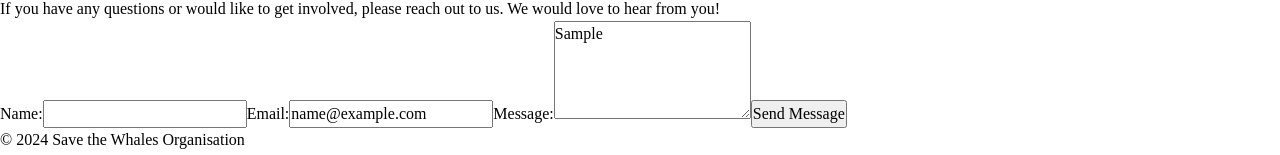
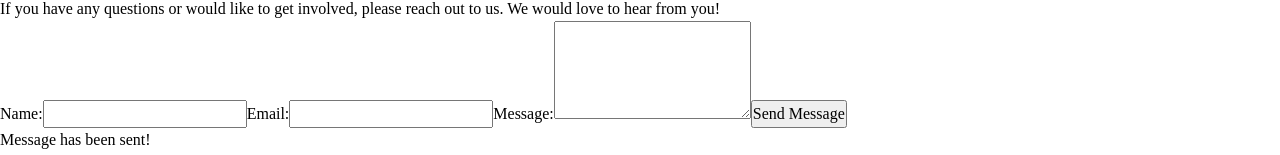
Before and after one commit to ShehanAnnasiwatta/Whale-Conservation-Vue-app, a Vue app in the folder client/: page / in a window 1280 px wide. Both pictures are taken after typing "Sample", "name@example.com", "Sample" into the empty fields and a click on the button "Send Message". Shown: the part 955-1110 px from the top of the page. Built offline with nearby package versions, Linux system fonts and the light colour scheme.

Commit message:
Conditional rendering done w v-show directive

```diff
--- a/client/src/components/ContactForm.vue
+++ b/client/src/components/ContactForm.vue
@@ -15,6 +15,8 @@ function handleSubmit() {
  showConfirmation.value = true;
  // Clear form fields
  name.value = '';
+ email.value = '';
+ message.value = '';
  // TODO: Add code to clear other form fields
 }
 
@@ -37,5 +39,7 @@ function handleSubmit() {
 
             <button type="submit">Send Message</button>
         </form>
+
+        <p v-show="showConfirmation">Message has been sent!</p>
     </section>
 </template>
```
